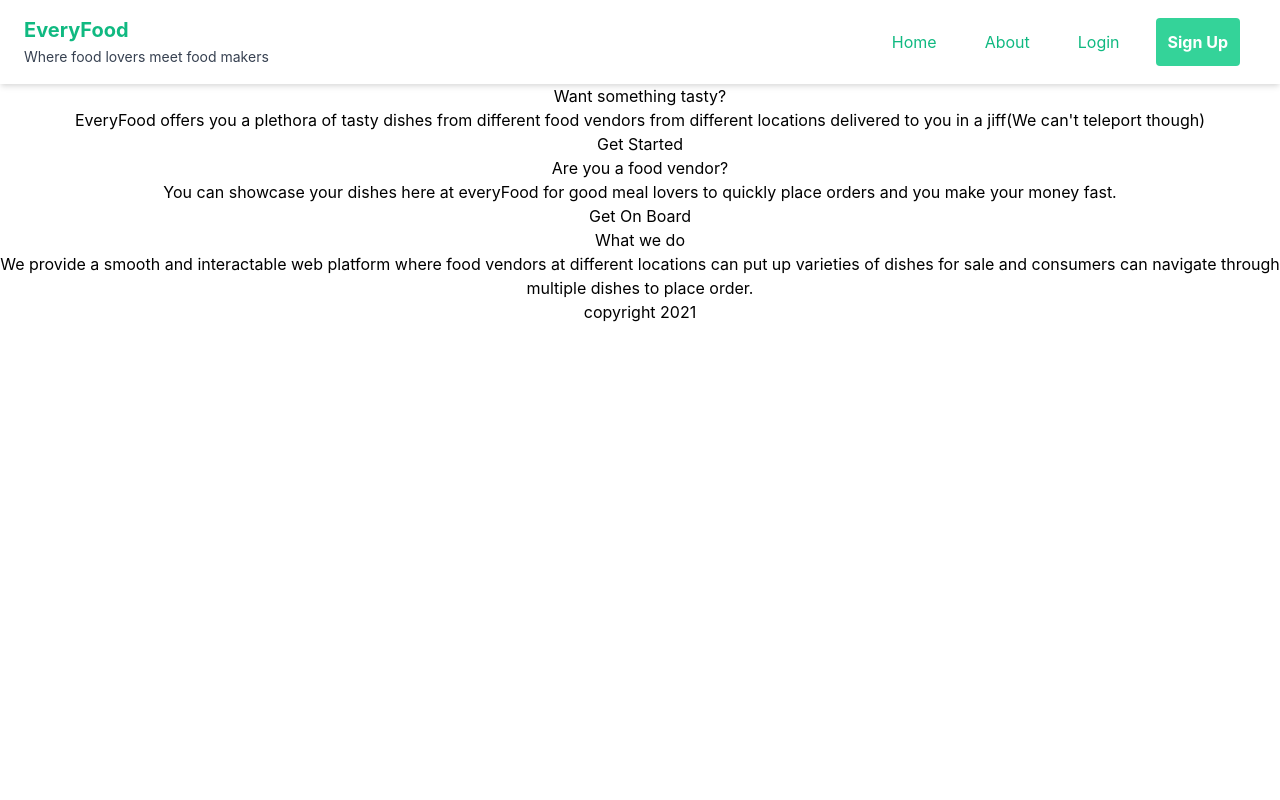
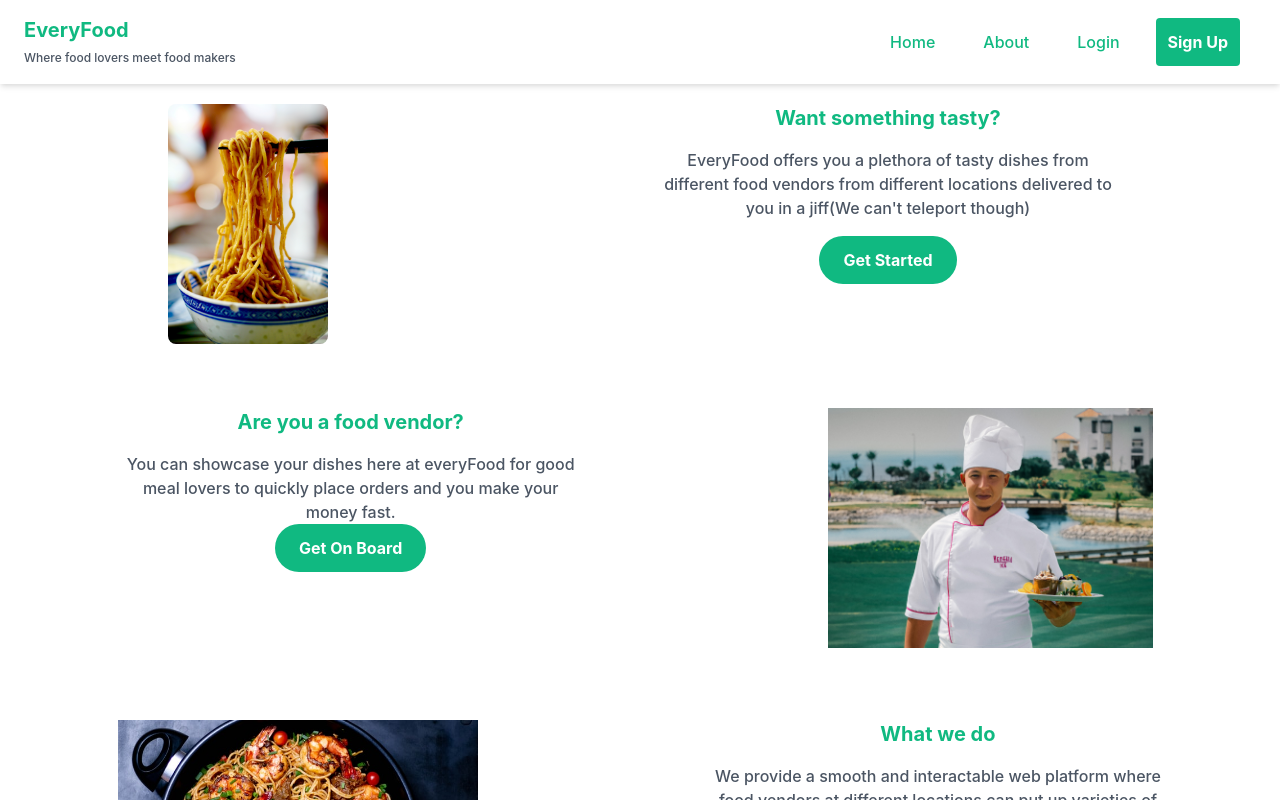
Before and after one commit to Ahmodadeola/EveryFood, a React (Create React App) app: page / in a window 1280 px wide. Shown: the top 800 px of the page. Built offline with nearby package versions, Linux system fonts and the light colour scheme.

Commit message:
Completed basic structure of landing page

```diff
--- a/src/App.css
+++ b/src/App.css
@@ -1,38 +1,9 @@
 .App {
   text-align: center;
+  @apply text-gray-600 font-medium;
 }
 
-.App-logo {
-  height: 40vmin;
-  pointer-events: none;
+.App .btn-custom {
+  @apply focus:outline-none px-6 py-3 bg-green-500 rounded-full font-bold hover:bg-green-300
+  transition ease-in duration-300 hover:text-green-500 hover:bg-green-200 bg-green-500 text-white;
 }
-
-@media (prefers-reduced-motion: no-preference) {
-  .App-logo {
-    animation: App-logo-spin infinite 20s linear;
-  }
-}
-
-.App-header {
-  background-color: #282c34;
-  min-height: 100vh;
-  display: flex;
-  flex-direction: column;
-  align-items: center;
-  justify-content: center;
-  font-size: calc(10px + 2vmin);
-  color: white;
-}
-
-.App-link {
-  color: #61dafb;
-}
-
-@keyframes App-logo-spin {
-  from {
-    transform: rotate(0deg);
-  }
-  to {
-    transform: rotate(360deg);
-  }
-}
--- a/src/App.js
+++ b/src/App.js
@@ -1,12 +1,27 @@
 import "./App.css";
+import { Switch, Route, BrowserRouter as Router } from "react-router-dom";
 
 import Home from "./pages/index";
 
 function App() {
+  // const Main = (
+  //   <div className="App">
+  //     <Home />
+  //   </div>
+  // );
   return (
-    <div className="App">
-      <Home />
-    </div>
+    <Router>
+      <Switch>
+        <Route
+          to="/"
+          render={() => (
+            <div className="App">
+              <Home />
+            </div>
+          )}
+        />
+      </Switch>
+    </Router>
   );
 }
 
--- a/src/components/home/Customer.js
+++ b/src/components/home/Customer.js
@@ -1,15 +1,28 @@
 import React from "react";
+import spag from "../../assets/images/spag.jpg";
 
 function Customer() {
   return (
-    <section>
-      <h2>Want something tasty?</h2>
-      <p>
-        EveryFood offers you a plethora of tasty dishes from different food
-        vendors from different locations delivered to you in a jiff(We can't
-        teleport though)
-      </p>
-      <button>Get Started</button>
+    <section className="py-10 pt-0 md:flex md:justify-around md:mb-8 md:pb-0">
+      <div className="mb-4">
+        <img
+          src={spag}
+          className="w-full h-60 m-0 md:max-w-lg md:rounded-lg"
+          alt=""
+        />
+      </div>
+
+      <div className="md:max-w-md text-center">
+        <h2 className="text-xl font-bold mb-4 text-green-500">
+          Want something tasty?
+        </h2>
+        <p className="mb-4">
+          EveryFood offers you a plethora of tasty dishes from different food
+          vendors from different locations delivered to you in a jiff(We can't
+          teleport though)
+        </p>
+        <button className="btn-custom">Get Started</button>
+      </div>
     </section>
   );
 }
--- a/src/components/home/Header.js
+++ b/src/components/home/Header.js
@@ -13,15 +13,15 @@ function Header() {
       title: "Sign Up",
       link: "/#",
       addStyle:
-        "transition ease-in duration-400 rounded p-3 font-bold hover:text-green-500 hover:bg-green-200 bg-green-400 text-white",
+        "transition ease-in duration-400 rounded p-3 font-bold hover:text-green-500 hover:bg-green-200 bg-green-500 text-white",
     },
   ];
   return (
-    <header className="text-green-500 z-0">
+    <header className="text-green-500 z-0 mb-5">
       <nav className="shadow-md flex items-center p-4">
         <div className="ml-3 md:ml-2 md:text-left">
           <h2 className="text-left text-xl font-bold">EveryFood</h2>
-          <span className="text-sm text-gray-700">
+          <span className="text-xs text-gray-600">
             Where food lovers meet food makers
           </span>
         </div>
--- a/src/components/home/NavItems.js
+++ b/src/components/home/NavItems.js
@@ -6,7 +6,7 @@ function NavItems({ items, className }) {
       {items.map((item, idx) => {
         className = item.addStyle ? className.concat(item.addStyle) : className;
         return (
-          <li className={className}>
+          <li className={className} key={idx}>
             <a href={item.link}>{item.title}</a>
           </li>
         );
--- a/src/components/home/Vendor.js
+++ b/src/components/home/Vendor.js
@@ -1,14 +1,26 @@
 import React from "react";
+import chef from "../../assets/images/chef.jpg";
 
 function Vendor() {
   return (
-    <section>
-      <h2>Are you a food vendor?</h2>
-      <p>
-        You can showcase your dishes here at everyFood for good meal lovers to
-        quickly place orders and you make your money fast.
-      </p>
-      <button>Get On Board</button>
+    <section className="py-10 pt-4 md:flex md:justify-around md:mb-10 md:pb-0">
+      <div className="mb-4 md:order-last">
+        <img
+          src={chef}
+          alt="Chef with dish"
+          className="w-full h-60 m-0 md:max-w-lg"
+        />
+      </div>
+      <div className="md:max-w-md text-center mb-6">
+        <h2 className="text-xl font-bold mb-4 text-green-500">
+          Are you a food vendor?
+        </h2>
+        <p>
+          You can showcase your dishes here at everyFood for good meal lovers to
+          quickly place orders and you make your money fast.
+        </p>
+        <button className="btn-custom">Get On Board</button>
+      </div>
     </section>
   );
 }
--- a/src/components/home/about.js
+++ b/src/components/home/about.js
@@ -1,14 +1,21 @@
 import React from "react";
+import Spag from "../../assets/images/spag2.jpg";
 
 function About() {
   return (
-    <section>
-      <h2>What we do</h2>
-      <p>
-        We provide a smooth and interactable web platform where food vendors at
-        different locations can put up varieties of dishes for sale and
-        consumers can navigate through multiple dishes to place order.
-      </p>
+    <section className="py-10 pt-4 md:flex md:justify-around md:mb-10 md:pb-0">
+      <div className="mb-4">
+        <img src={Spag} className="w-full h-60 m-0 md:max-w-lg" alt="" />
+      </div>
+      <div className="md:max-w-md text-center">
+        <h2 className="text-xl font-bold mb-4 text-green-500">What we do</h2>
+        <p className="mb-4">
+          We provide a smooth and interactable web platform where food vendors
+          at different locations can put up varieties of dishes for sale and
+          consumers can navigate through multiple dishes to place order.
+        </p>
+        <button className="btn-custom">Learn More</button>
+      </div>
     </section>
   );
 }
--- a/src/components/home/footer.js
+++ b/src/components/home/footer.js
@@ -2,8 +2,8 @@ import React from "react";
 
 function Footer() {
   return (
-    <section>
-      <h2>copyright 2021</h2>
+    <section className="bg-green-300 py-4">
+      <h2 className="text-xl text-gray-200">EveryFood &copy; Copyright 2021</h2>
     </section>
   );
 }
--- a/src/pages/index.js
+++ b/src/pages/index.js
@@ -7,13 +7,15 @@ import Vendor from "../components/home/Vendor";
 
 const Home = () => {
   return (
-    <main>
+    <body>
       <Header />
-      <Customer />
-      <Vendor />
-      <About />
-      <Footer />
-    </main>
+      <main className="p-0 m-0">
+        <Customer />
+        <Vendor />
+        <About />
+        <Footer />
+      </main>
+    </body>
   );
 };
 
```
